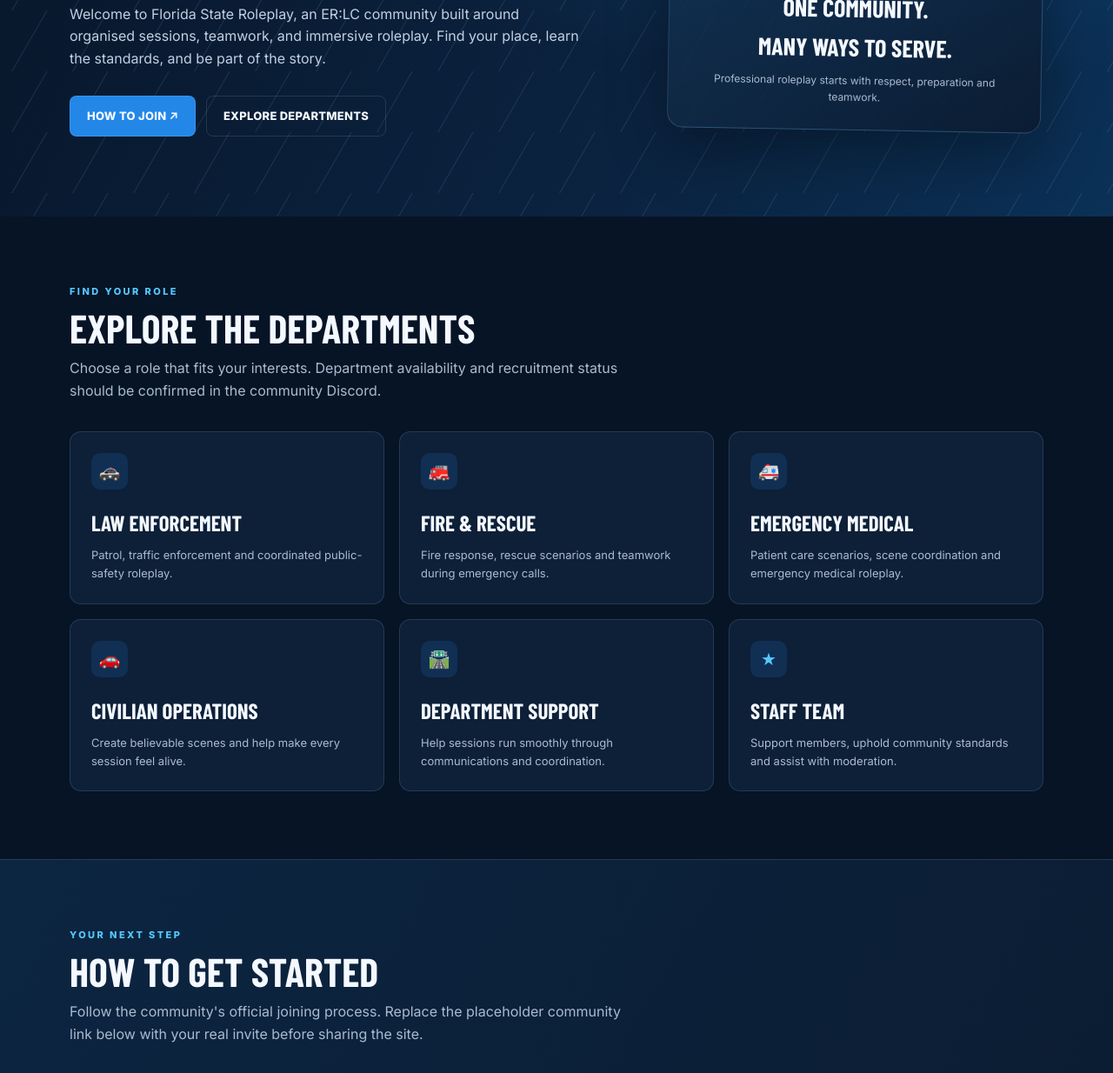
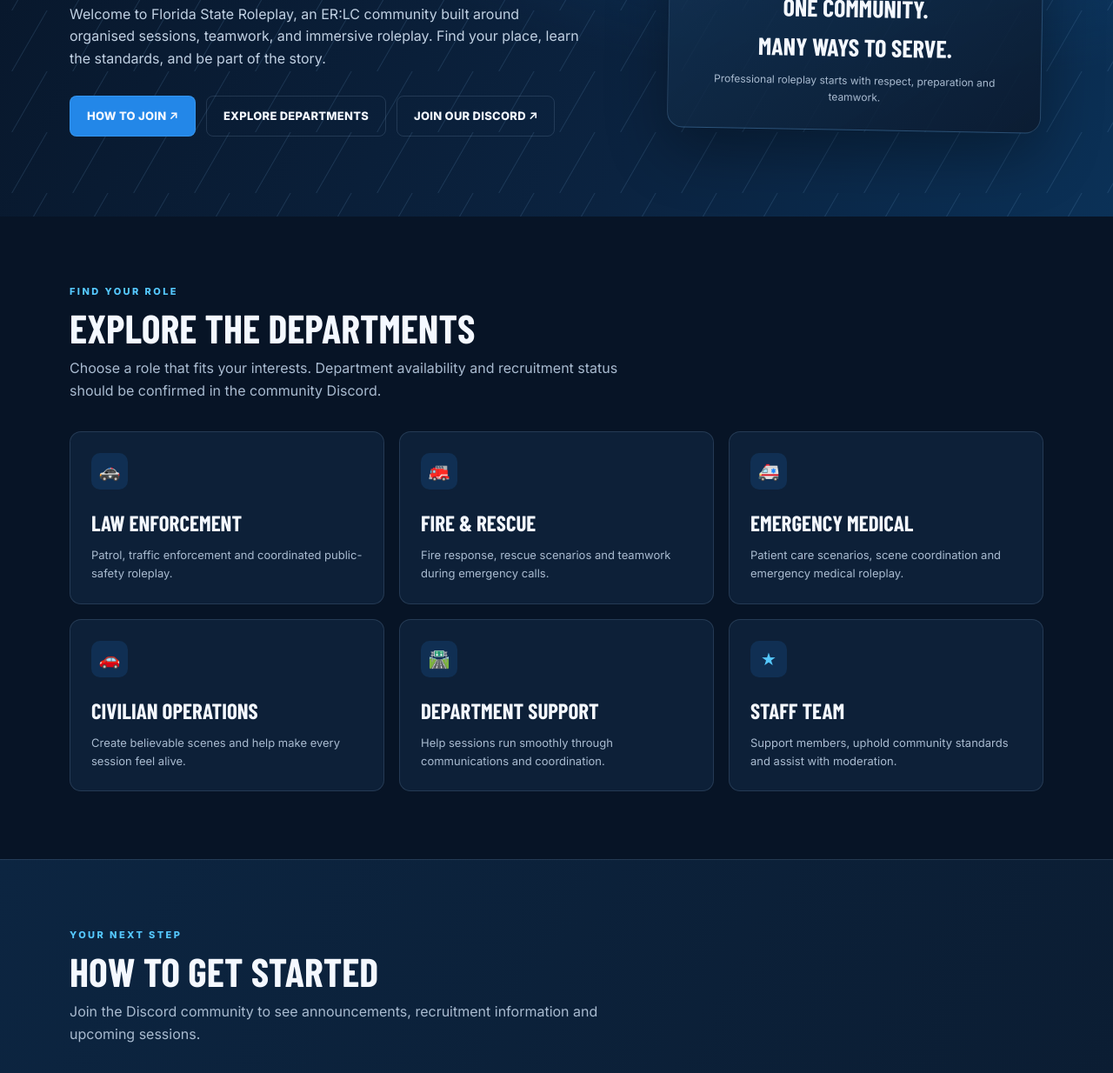
Before and after one commit to vihaanchillguy-ui/florida-state-roleplay, a plain HTML site: page index.html in a window 1280 px wide. Shown: the part 414-1648 px from the top of the page at 87% size. Drawn offline with nearby package versions, Linux system fonts and the light colour scheme; a web font is replaced by a local one.

Commit message:
Add Vanta Designs credit and Discord invite

```diff
--- a/index.html
+++ b/index.html
@@ -42,7 +42,7 @@
   <section class="hero" id="home"><div class="wrap hero-grid">
     <div><div class="eyebrow">Emergency Response: Liberty County</div><h1>Serve with<br><span>purpose.</span></h1>
       <p>Welcome to Florida State Roleplay, an ER:LC community built around organised sessions, teamwork, and immersive roleplay. Find your place, learn the standards, and be part of the story.</p>
-      <div class="actions"><a class="btn" href="#join">HOW TO JOIN <span aria-hidden="true">&nbsp;↗</span></a><a class="btn ghost" href="#departments">EXPLORE DEPARTMENTS</a></div>
+      <div class="actions"><a class="btn" href="#join">HOW TO JOIN <span aria-hidden="true">&nbsp;↗</span></a><a class="btn ghost" href="#departments">EXPLORE DEPARTMENTS</a><a class="btn ghost" href="https://discord.gg/floridarpp1" target="_blank" rel="noopener">JOIN OUR DISCORD ↗</a></div>
     </div>
     <aside class="hero-card"><img class="seal" src="assets/florida-logo.png" alt="Florida State Roleplay logo"><h3>One community.<br>Many ways to serve.</h3><p>Professional roleplay starts with respect, preparation and teamwork.</p></aside>
   </div></section>
@@ -56,7 +56,7 @@
       <article class="card"><div class="icon">★</div><h3>Staff Team</h3><p>Support members, uphold community standards and assist with moderation.</p></article>
     </div>
   </div></section>
-  <section class="join" id="join"><div class="wrap"><div class="section-head"><div class="eyebrow">Your next step</div><h2>How to get started</h2><p>Follow the community's official joining process. Replace the placeholder community link below with your real invite before sharing the site.</p></div>
+  <section class="join" id="join"><div class="wrap"><div class="section-head"><div class="eyebrow">Your next step</div><h2>How to get started</h2><p>Join the Discord community to see announcements, recruitment information and upcoming sessions.</p></div>
     <div class="steps">
       <article class="step"><div class="num">01</div><h3>Join the community</h3><p>Use the official Discord invite supplied by the Florida State Roleplay team.</p></article>
       <article class="step"><div class="num">02</div><h3>Read the rules</h3><p>Review the server rules, session expectations and department requirements.</p></article>
@@ -74,8 +74,8 @@
       <div class="rule"><b>06</b><span>Represent the community responsibly in and outside organised sessions.</span></div>
     </div>
   </div></section>
-  <section><div class="wrap"><div class="cta"><div class="eyebrow">Florida State Roleplay</div><h2>Ready to join the action?</h2><p>Connect with the community, check recruitment announcements and get the information you need before your first session.</p><a class="btn" href="#join">START HERE ↑</a></div></div></section>
+  <section><div class="wrap"><div class="cta"><div class="eyebrow">Florida State Roleplay</div><h2>Ready to join the action?</h2><p>Connect with the community, check recruitment announcements and get the information you need before your first session.</p><a class="btn" href="https://discord.gg/floridarpp1" target="_blank" rel="noopener">JOIN OUR DISCORD ↗</a></div></div></section>
 </main>
-<footer><div class="wrap foot"><span>© <span id="year"></span> Florida State Roleplay. Community website.</span><span>Not affiliated with Roblox or Emergency Response: Liberty County.</span></div></footer>
+<footer><div class="wrap foot"><span>© <span id="year"></span> Florida State Roleplay. Community website.</span><span><a href="https://discord.gg/floridarpp1" target="_blank" rel="noopener">Join our Discord ↗</a> &nbsp;·&nbsp; Made by <strong>Vanta Designs</strong></span><span>Not affiliated with Roblox or Emergency Response: Liberty County.</span></div></footer>
 <script>document.getElementById('year').textContent=new Date().getFullYear();</script>
 </body></html>
```
